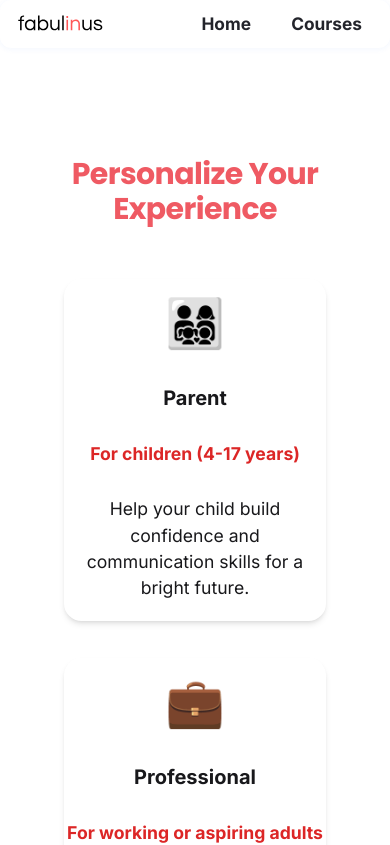
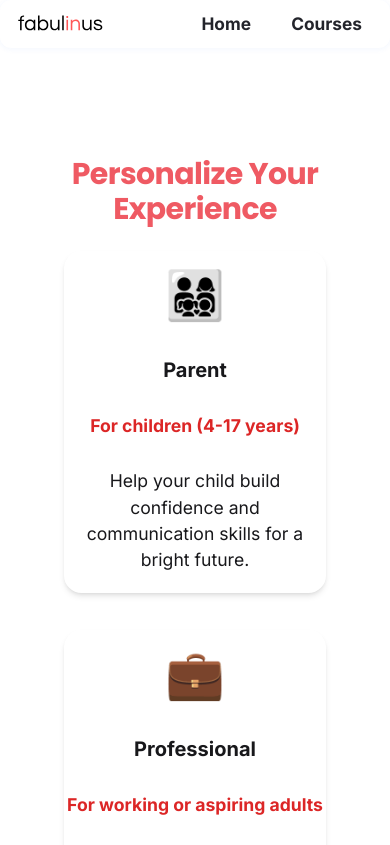
Before and after one commit to Vishalmakhija1012/Fabulinus, a Next.js app: page /persona in a window 390 px wide. Shown: the top 845 px of the page. Built offline with nearby package versions, Linux system fonts and the light colour scheme.

Commit message:
fix(persona): force 4px gap between header and first card on mobile for all persona forms

```diff
--- a/styles/globals.css
+++ b/styles/globals.css
@@ -1085,8 +1085,12 @@ section {
   .persona-header-gap {
     margin-top: 4px !important;
   }
-  /* For [persona].tsx and persona/index.tsx, override marginTop on main card */
-  .persona-main-card {
-    margin-top: 4px !important;
+  /* Ensure heading and first card gap is exactly 4px on persona forms */
+  .persona-header-gap h1 {
+    margin-bottom: 4px !important;
+  }
+  .persona-header-gap > form,
+  .persona-header-gap > .persona-main-card {
+    margin-top: 0 !important;
   }
 }
```
